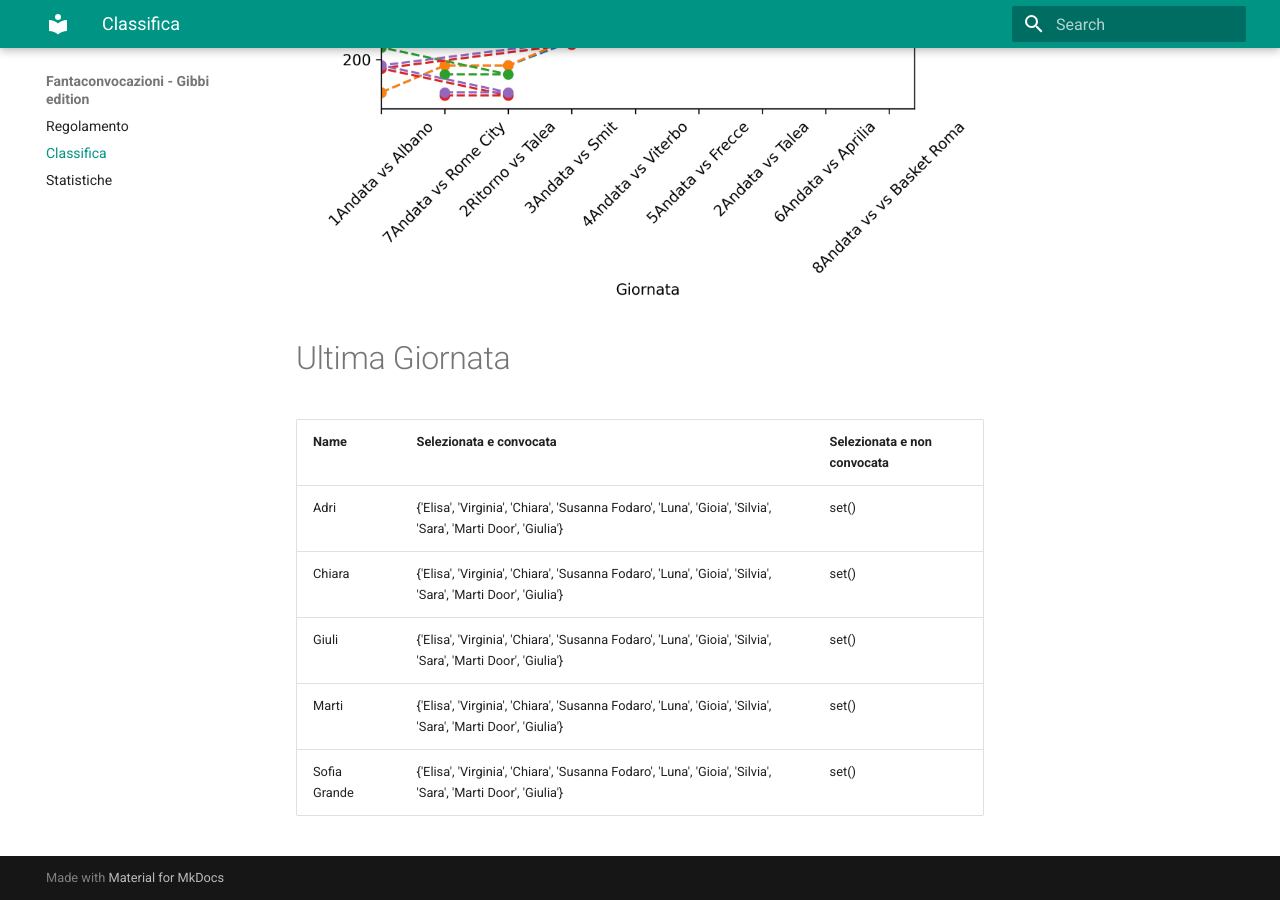
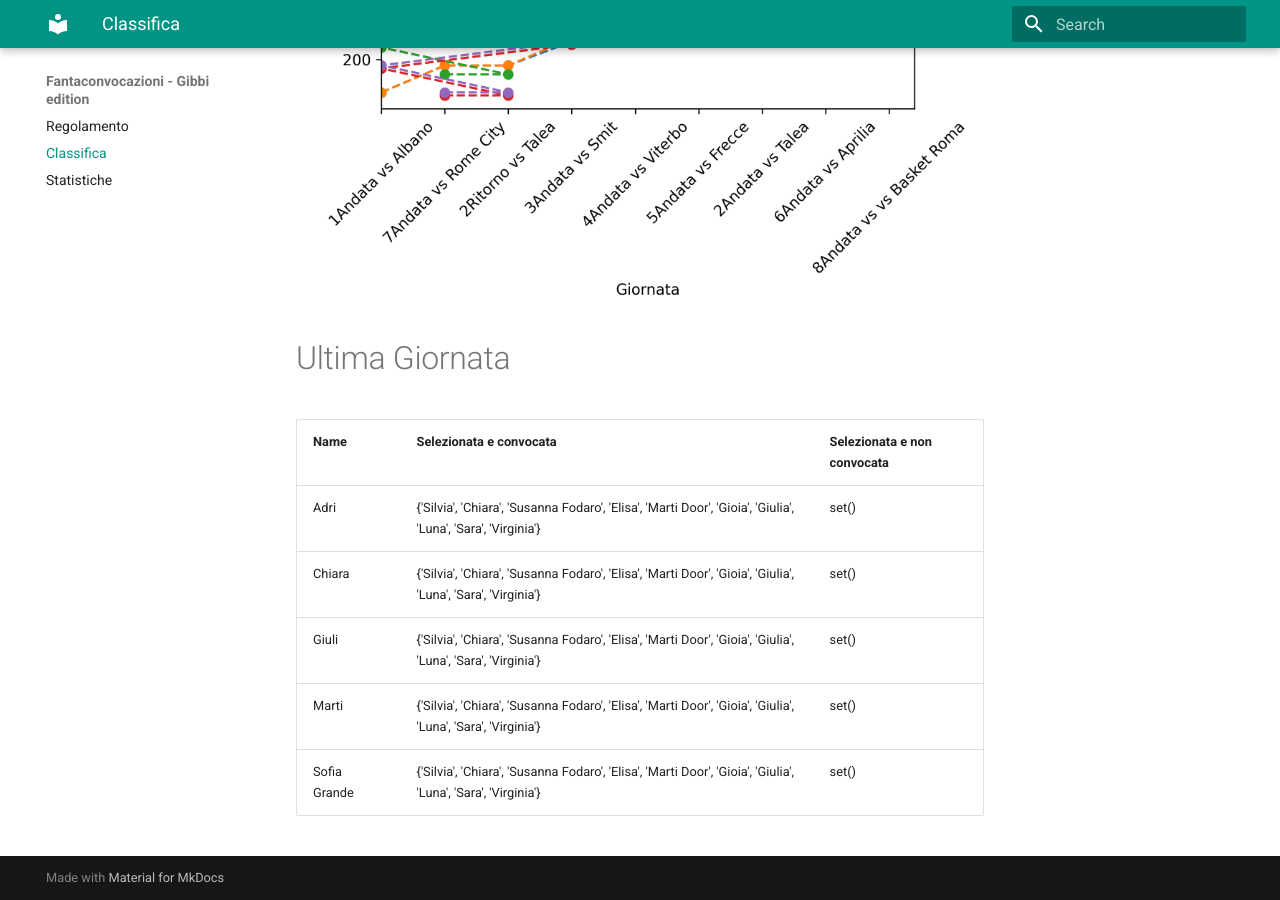
Before and after one commit to martinig94/fantagibbi, an MkDocs documentation site: the page built from docs/Classifica.md, in a window 1280 px wide and 900 px high, scrolled down 810 px. Built offline with MkDocs 1.6.1 and Material for MkDocs 9.7.7, drawn with Linux system fonts in a browser that asks for light colours.

Commit message:
Auto-update from main.py

```diff
--- a/docs/Classifica.md
+++ b/docs/Classifica.md
@@ -18,9 +18,9 @@
 <!-- START_TABLE CORRECT -->
 | Name         | Selezionata e convocata                                                                                      | Selezionata e non convocata   |
 |:-------------|:-------------------------------------------------------------------------------------------------------------|:------------------------------|
-| Adri         | {'Elisa', 'Virginia', 'Chiara', 'Susanna Fodaro', 'Luna', 'Gioia', 'Silvia', 'Sara', 'Marti Door', 'Giulia'} | set()                         |
-| Chiara       | {'Elisa', 'Virginia', 'Chiara', 'Susanna Fodaro', 'Luna', 'Gioia', 'Silvia', 'Sara', 'Marti Door', 'Giulia'} | set()                         |
-| Giuli        | {'Elisa', 'Virginia', 'Chiara', 'Susanna Fodaro', 'Luna', 'Gioia', 'Silvia', 'Sara', 'Marti Door', 'Giulia'} | set()                         |
-| Marti        | {'Elisa', 'Virginia', 'Chiara', 'Susanna Fodaro', 'Luna', 'Gioia', 'Silvia', 'Sara', 'Marti Door', 'Giulia'} | set()                         |
-| Sofia Grande | {'Elisa', 'Virginia', 'Chiara', 'Susanna Fodaro', 'Luna', 'Gioia', 'Silvia', 'Sara', 'Marti Door', 'Giulia'} | set()                         |
+| Adri         | {'Silvia', 'Chiara', 'Susanna Fodaro', 'Elisa', 'Marti Door', 'Gioia', 'Giulia', 'Luna', 'Sara', 'Virginia'} | set()                         |
+| Chiara       | {'Silvia', 'Chiara', 'Susanna Fodaro', 'Elisa', 'Marti Door', 'Gioia', 'Giulia', 'Luna', 'Sara', 'Virginia'} | set()                         |
+| Giuli        | {'Silvia', 'Chiara', 'Susanna Fodaro', 'Elisa', 'Marti Door', 'Gioia', 'Giulia', 'Luna', 'Sara', 'Virginia'} | set()                         |
+| Marti        | {'Silvia', 'Chiara', 'Susanna Fodaro', 'Elisa', 'Marti Door', 'Gioia', 'Giulia', 'Luna', 'Sara', 'Virginia'} | set()                         |
+| Sofia Grande | {'Silvia', 'Chiara', 'Susanna Fodaro', 'Elisa', 'Marti Door', 'Gioia', 'Giulia', 'Luna', 'Sara', 'Virginia'} | set()                         |
 <!-- END_TABLE CORRECT -->
```
